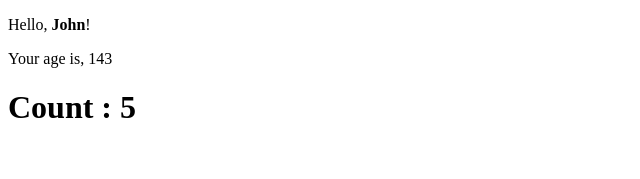
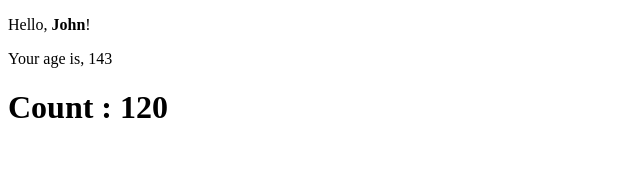
Before and after one commit to Leonardocamisa/react_exercises, a React (Create React App) app in the folder exercises/: page / in a window 1280 px wide. Shown: the top 179 px of the page, without its empty margins (0-640 px from the left). Built offline with nearby package versions, Linux system fonts and the light colour scheme.

Commit message:
esercizio completato con successo

```diff
--- a/exercises/src/App.js
+++ b/exercises/src/App.js
@@ -9,7 +9,7 @@ export class App extends React.Component {
             <div>
                 <Welcome name={this.defaultProps} />
                 <Age age={this.defaultProps} />
-                <Counter />
+                <Counter initialValue={100} incrementBy={4} timeout={1000}/>
             </div>
         )
     }
--- a/exercises/src/Count.js
+++ b/exercises/src/Count.js
@@ -2,7 +2,7 @@ import React from "react";
 
 export class Counter extends React.Component {
     state = {
-        count: 0
+        count: this.props.initialValue ,
     }
 
     constructor(props) {
@@ -11,10 +11,10 @@ export class Counter extends React.Component {
         setInterval(() => {
             this.setState((state) => {
                 return {
-                    count: state.count + 1
+                    count: state.count + this.props.incrementBy ,
                 }
             })
-        },1000)
+        },this.props.timeout)
     }
 
     render() {
```
